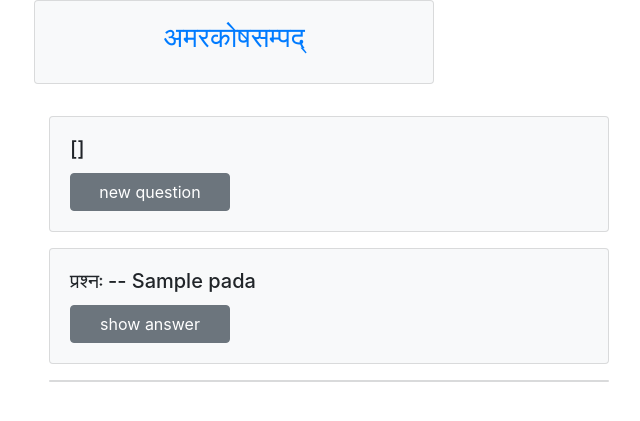
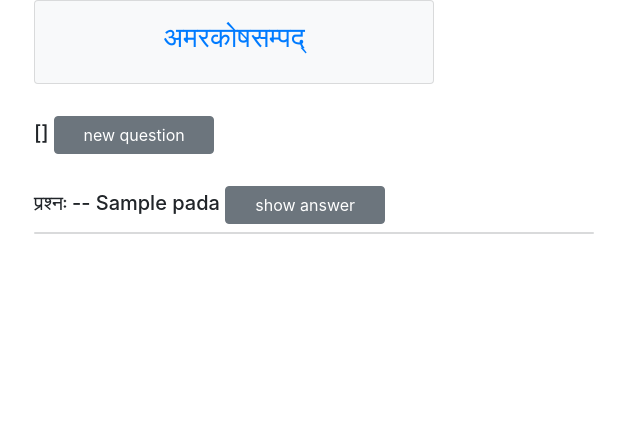
Before and after one commit to aupasana/amara-quiz, a Flask app: template docker/templates/quiz.html in a window 1280 px wide. Shown: the top 421 px of the page, without its empty margins (51-691 px from the left). Run offline with Flask 2, Linux system fonts and the light colour scheme; the template is opened without the code that fills it: most values are stand-ins (such as "Sample title", 1, 10 or a date in 2020); some libraries are stand-ins or nearby versions.

Commit message:
quiz.html: refactor

```diff
--- a/docker/templates/quiz.html
+++ b/docker/templates/quiz.html
@@ -38,30 +38,20 @@
 {% block content %}
 {{super()}}
 
-<div id="content-outer" class="container">
+<div class="container">
+  <h5>{{varga}}
+    <button id="refresh" class="btn btn-secondary" style="width:10rem">new question</button>
+  </h5>
 
-  <div class="container">
-      <div class="card bg-light mb-3" style="max-width: 35rem;">
-        <div class="card-body">
-            <h5 class="card-title">{{varga}}</h5>
-            <button id="refresh" class="btn btn-secondary" style="width:10rem">new question</button>
-        </div>
-      </div>
-  </div>
+  <br/>
 
   <div id="content-inner">
     {% for row in rows %}
 
-        <div class="container">
-            <div class="card bg-light mb-3" style="max-width: 35rem;">
-              <div class="card-body">
-                  <h5 class="card-title">प्रश्नः -- {{row["pada"]}}</h5>
+      <h5>प्रश्नः -- {{row["pada"]}}
         <button id="show-answer" class="btn btn-secondary toggle" style="width:10rem">show answer</button>
-              </div>
-            </div>
-        </div>
+      </h5>
 
-        <div class="container">
       <div class="card bg-light mb-3" style="max-width: 35rem;">
         <div class="card-body answer" id="answer">
           <h5 class="card-title">{{row["pada"]}}, {{row["linga"]}} == {{row["artha"]}}</h5>
@@ -81,10 +71,8 @@
 
         </div>
       </div>
-        </div>
 
     {% endfor %}
   </div>
 </div>
-
 {% endblock %}
```
Lines whose indentation alone changed are shown as unchanged.
